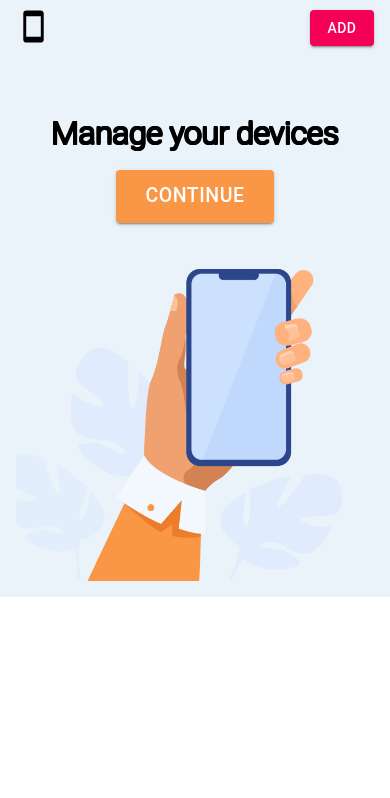
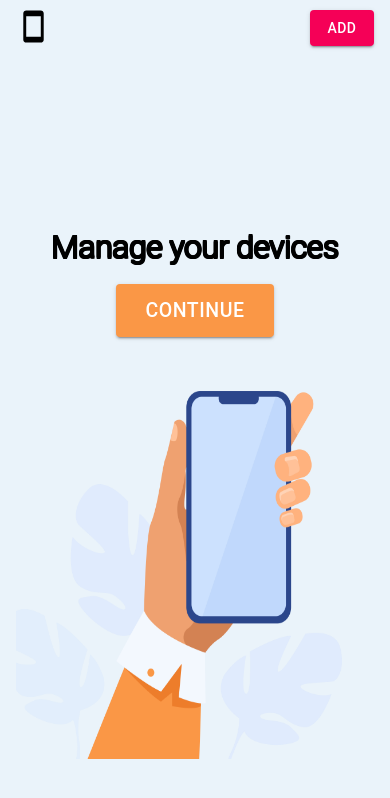
Before and after one commit to SarthakVerma10/Phones, a React (Create React App) app in the folder front_end/: page / in a window 390 px wide. Shown: the top 798 px of the page. Built offline with nearby package versions, Linux system fonts and the light colour scheme.

Commit message:
updated hero img

```diff
--- a/front_end/src/Components/Dashboard.js
+++ b/front_end/src/Components/Dashboard.js
@@ -18,7 +18,8 @@ export default function Dashboard() {
         <img
         src={hero}
         style={{}}
-        alt="hero phone">
+        alt="hero phone"
+        className="dashboard-img">
         </img>
         <div>
             <Typography
--- a/front_end/src/Components/Phone.js
+++ b/front_end/src/Components/Phone.js
@@ -23,7 +23,8 @@ export default function Phone() {
         })
     }
     const remove = (id) => {
-        const url = '/api/delete/' + id
+        const url = '/api/delete/' + id;
+        console.log('delete: ', id);
         fetch(url)
             .then(res => res.json())
             .then(result => console.log('result: ', result))
--- a/front_end/src/index.css
+++ b/front_end/src/index.css
@@ -76,8 +76,12 @@ body {
   .dashboard {
     flex-direction:column-reverse;
     justify-content: center;
-    padding-top: 15%;
-    height: 100%;
+    padding-top: %;
+    height: 100vh;
+  }
+
+  .dashboard-img {
+    height: 50vh;
   }
 
   .dashboard div {
```
Also changed, not shown: 10 other files (tests, documents, lock files or other folders).
